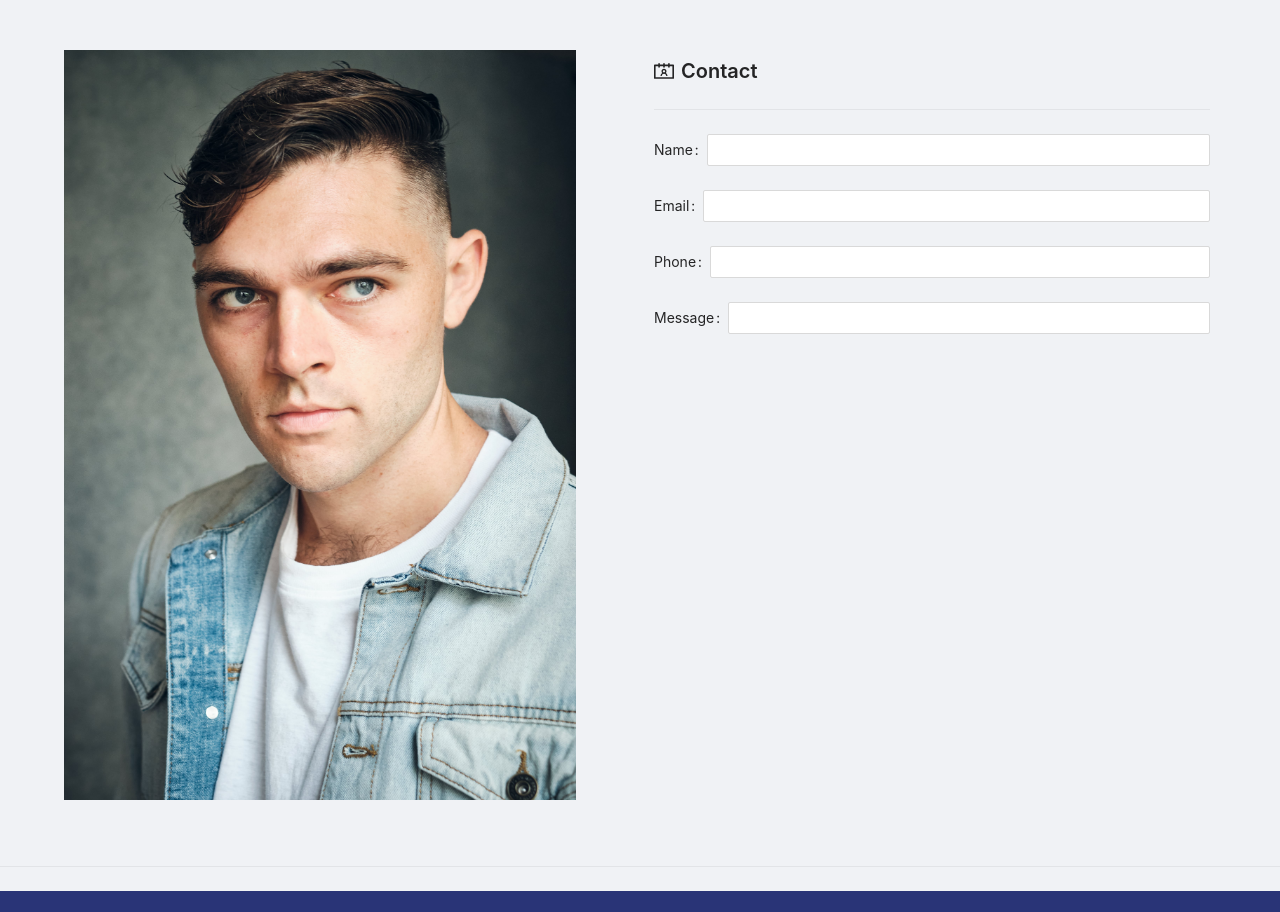
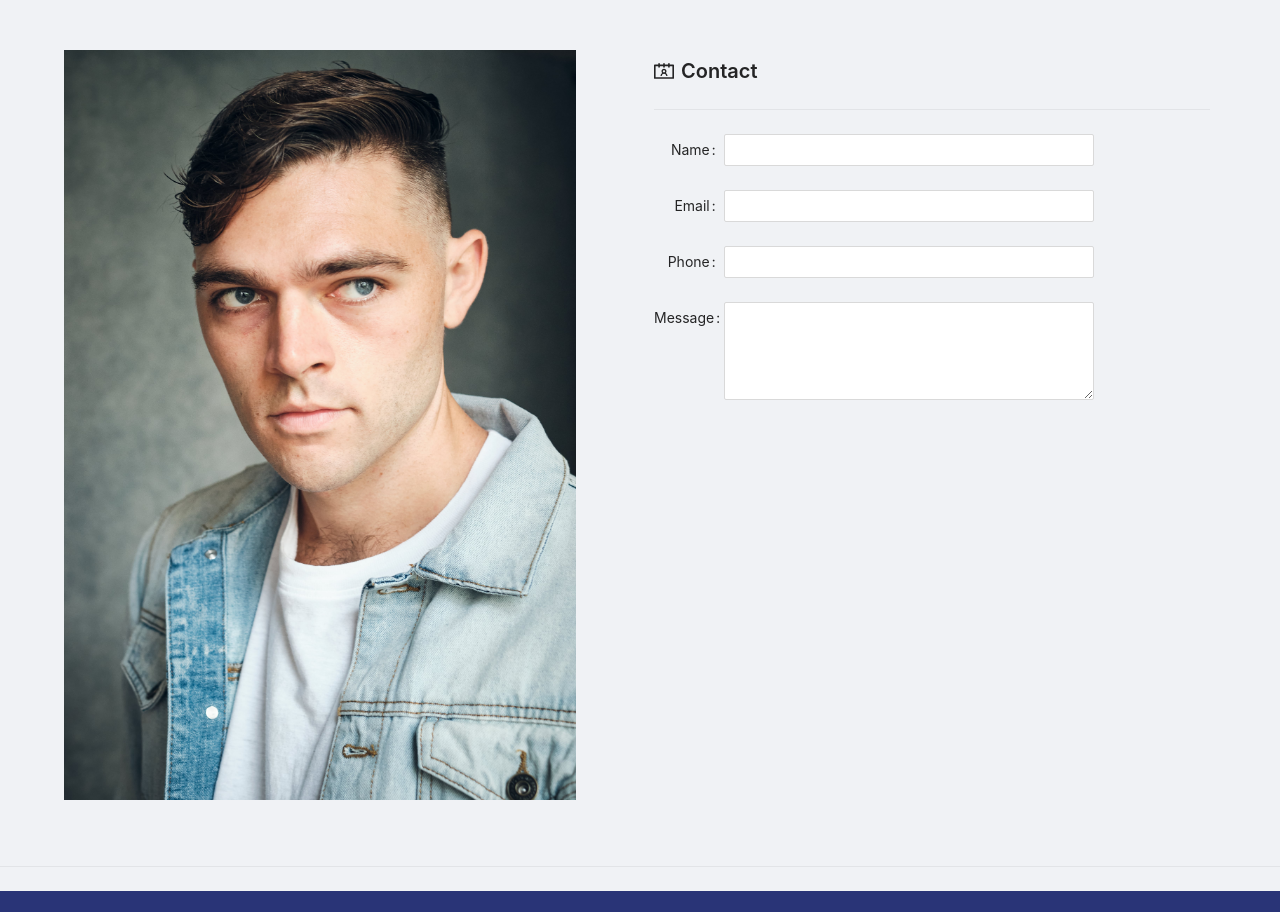
Before and after one commit to sbronicki/generic-portfolio-components, a React (Create React App) app: page / in a window 1280 px wide. Shown: the part 1280-2192 px from the top of the page. Built offline with nearby package versions, Linux system fonts and the light colour scheme.

Commit message:
contact looking good

```diff
--- a/src/App.tsx
+++ b/src/App.tsx
@@ -58,7 +58,7 @@ interface config {
     title?: string;
     icon?: React.ReactNode;
     message?: string;
-    fields: string[];
+    fields: Field[];
   };
   footer: {
     label?: string;
@@ -122,7 +122,12 @@ const appConfig: config = {
     },
     title: "Contact",
     // message: "Fill out this form to get in touch!",
-    fields: ["Name", "Email", "Phone", "Message"],
+    fields: [
+      { label: "Name" },
+      { label: "Email" },
+      { label: "Phone" },
+      { label: "Message", inputType: "area" },
+    ],
     icon: <ContactsOutlined style={{ paddingRight: "7px" }} />,
   },
   footer: {
@@ -214,3 +219,7 @@ interface FooterItem {
   to: string;
   icon: React.ReactNode;
 }
+interface Field {
+  label: string;
+  inputType?: string;
+}
--- a/src/Components/Contact/index.tsx
+++ b/src/Components/Contact/index.tsx
@@ -1,4 +1,5 @@
 import { Form, Input } from "antd";
+import TextArea from "antd/lib/input/TextArea";
 import React from "react";
 
 import Section from "../Section";
@@ -9,7 +10,7 @@ interface ContactProps {
   icon?: React.ReactNode;
   message?: string;
   navId?: string;
-  fields: string[];
+  fields: Field[];
 }
 
 const Contact = ({ img, title, icon, message, fields }: ContactProps) => {
@@ -27,16 +28,24 @@ const Contact = ({ img, title, icon, message, fields }: ContactProps) => {
 
 export default Contact;
 
+interface Field {
+  label: string;
+  inputType?: string;
+}
 interface FormProps {
-  fields: string[];
+  fields: Field[];
 }
 const ContactForm = ({ fields }: FormProps) => {
   return (
-    <Form>
+    <Form wrapperCol={{ span: 16 }} labelCol={{ span: 3, offset: 0 }}>
       {fields.map((field, i) => {
         return (
-          <Form.Item name={["contact", field]} label={field} key={field}>
-            <Input />
+          <Form.Item
+            name={["contact", field.label]}
+            label={field.label}
+            key={field.label}
+          >
+            {field.inputType === "area" ? <TextArea rows={4} /> : <Input />}
           </Form.Item>
         );
       })}
```
